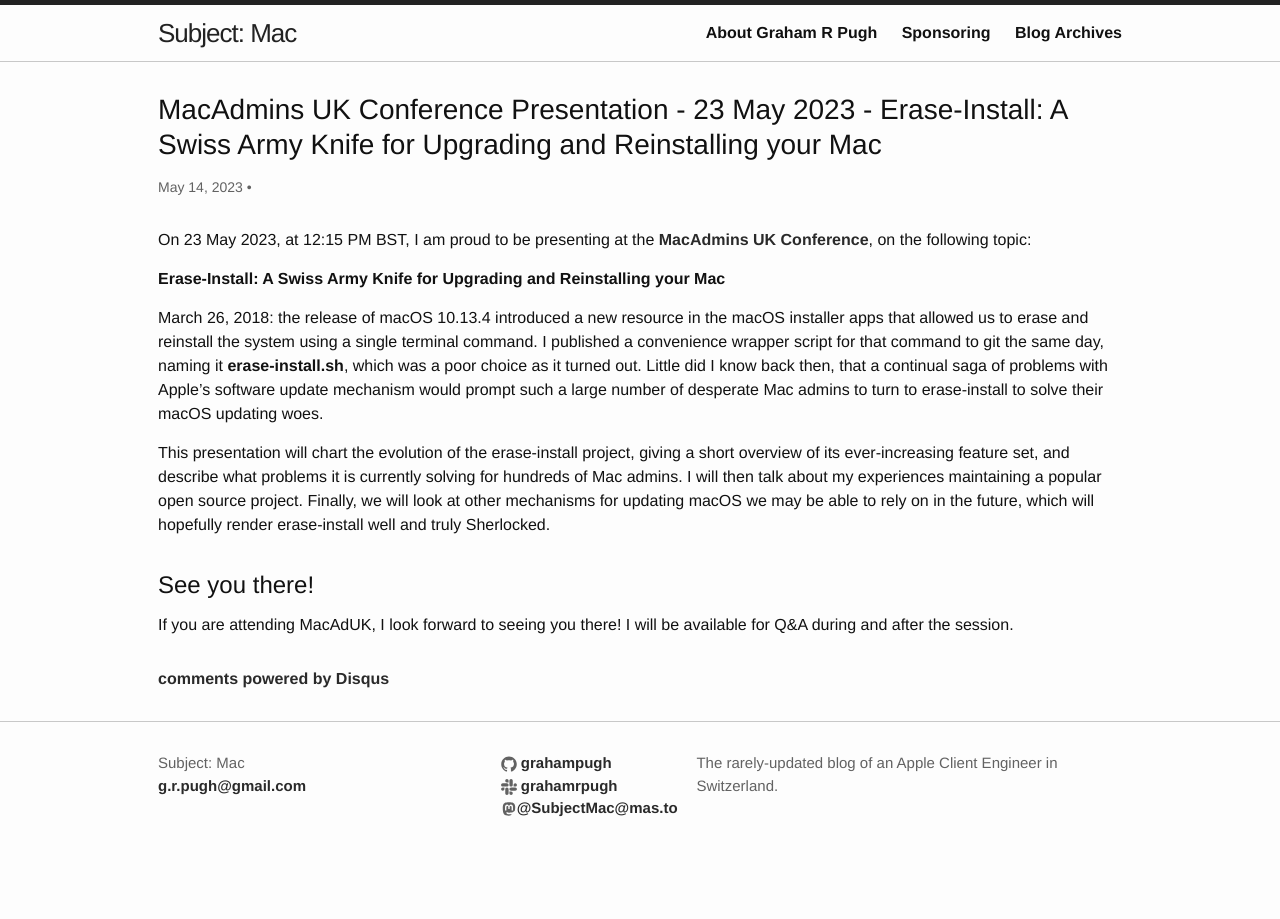
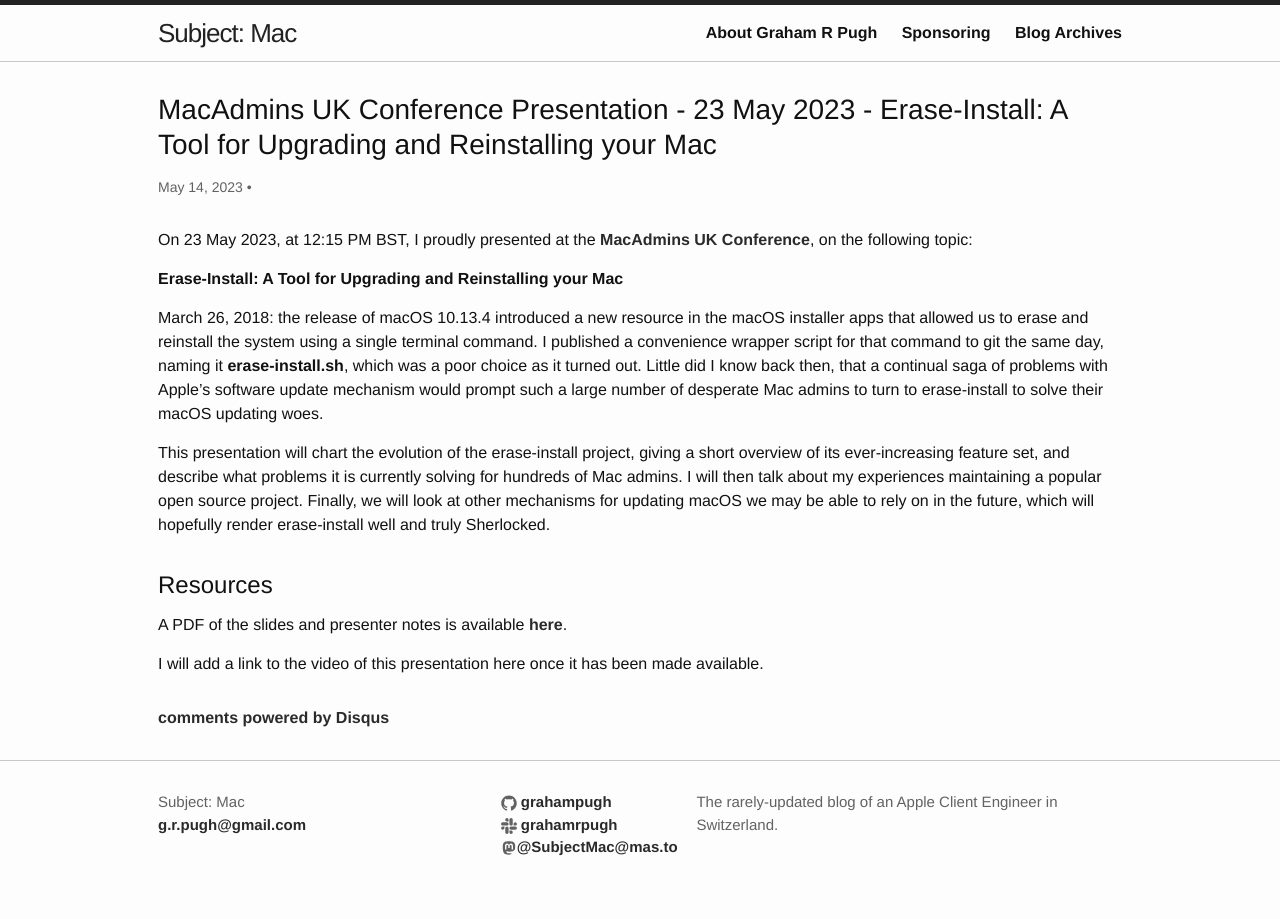
Before and after one commit to grahampugh/grahampugh.github.io, a Jekyll site: the page built from _posts/2023-05-14-macaduk-presentation-eraseinstall.md, in a window 1280 px wide. Built offline with Jekyll 4.4.1, drawn with Linux system fonts in a browser that asks for light colours; comment, search, counter and statistics services are not loaded.

Commit message:
MacAdUK slides

```diff
--- a/_posts/2023-05-14-macaduk-presentation-eraseinstall.md
+++ b/_posts/2023-05-14-macaduk-presentation-eraseinstall.md
@@ -1,19 +1,21 @@
 ---
 layout: post
-title: "MacAdmins UK Conference Presentation - 23 May 2023 - Erase-Install: A Swiss Army Knife for Upgrading and Reinstalling your Mac"
+title: "MacAdmins UK Conference Presentation - 23 May 2023 - Erase-Install: A Tool for Upgrading and Reinstalling your Mac"
 comments: true
 ---
 
-On 23 May 2023, at 12:15 PM BST, I am proud to be presenting at the [MacAdmins UK Conference](https://macad.uk), on the following topic:
+On 23 May 2023, at 12:15 PM BST, I proudly presented at the [MacAdmins UK Conference](https://macad.uk), on the following topic:
 
-**Erase-Install: A Swiss Army Knife for Upgrading and Reinstalling your Mac**
+**Erase-Install: A Tool for Upgrading and Reinstalling your Mac**
 
 March 26, 2018: the release of macOS 10.13.4 introduced a new resource in the macOS installer apps that allowed us to erase and reinstall the system using a single terminal command. I published a convenience wrapper script for that command to git the same day, naming it **erase-install.sh**, which was a poor choice as it turned out. Little did I know back then, that a continual saga of problems with Apple's software update mechanism would prompt such a large number of desperate Mac admins to turn to erase-install to solve their macOS updating woes.
 
 This presentation will chart the evolution of the erase-install project, giving a short overview of its ever-increasing feature set, and describe what problems it is currently solving for hundreds of Mac admins. I will then talk about my experiences maintaining a popular open source project. Finally, we will look at other mechanisms for updating macOS we may be able to rely on in the future, which will hopefully render erase-install well and truly Sherlocked.
 
-## See you there!
+## Resources
 
-If you are attending MacAdUK, I look forward to seeing you there! I will be available for Q&A during and after the session.
+A PDF of the slides and presenter notes is available [here](/assets/documents/MacAdUK_2023_Erase_Install.pdf).
+
+I will add a link to the video of this presentation here once it has been made available.
 
 {% include urls.md %}
```
Also changed, not shown: 1 other file.
